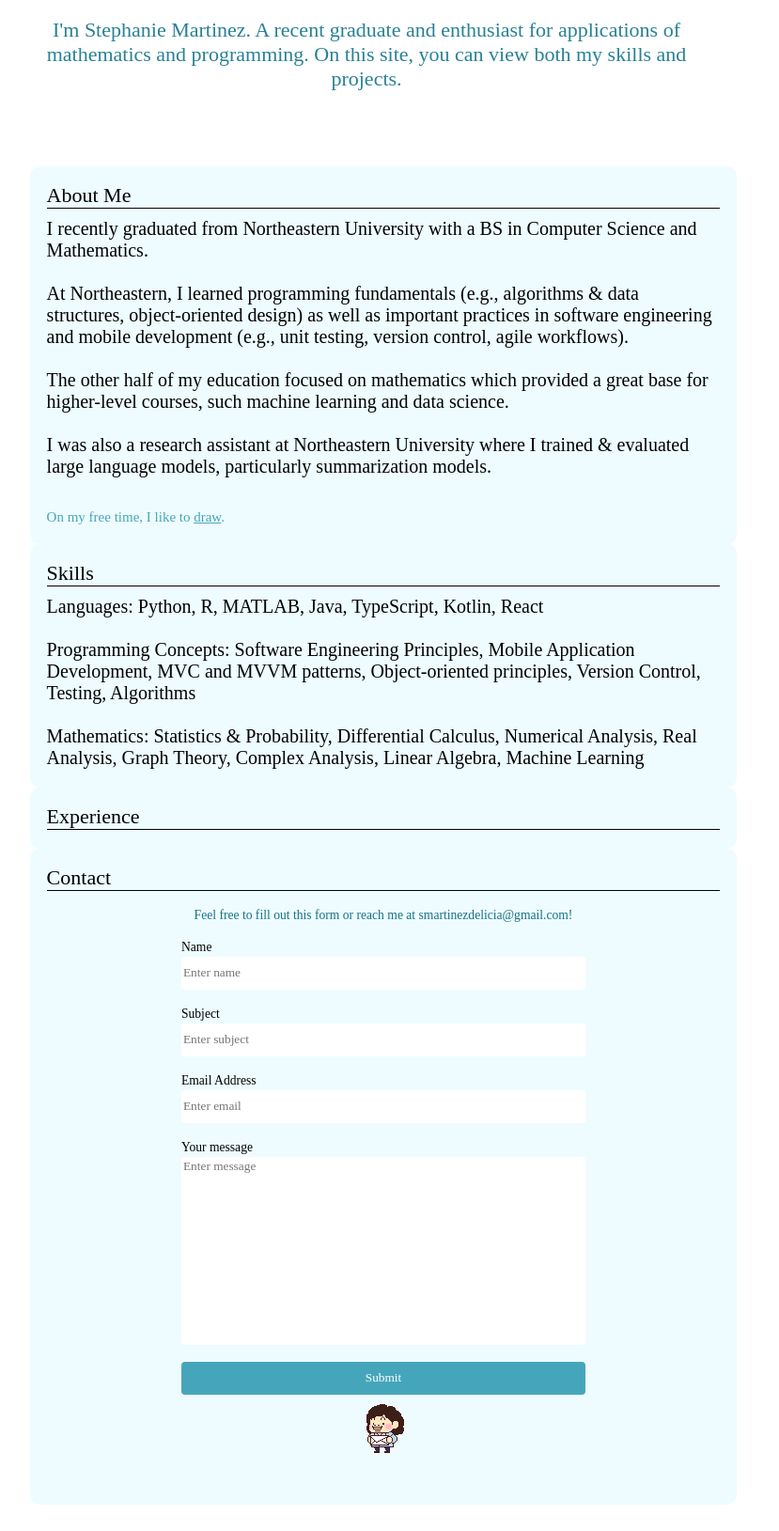
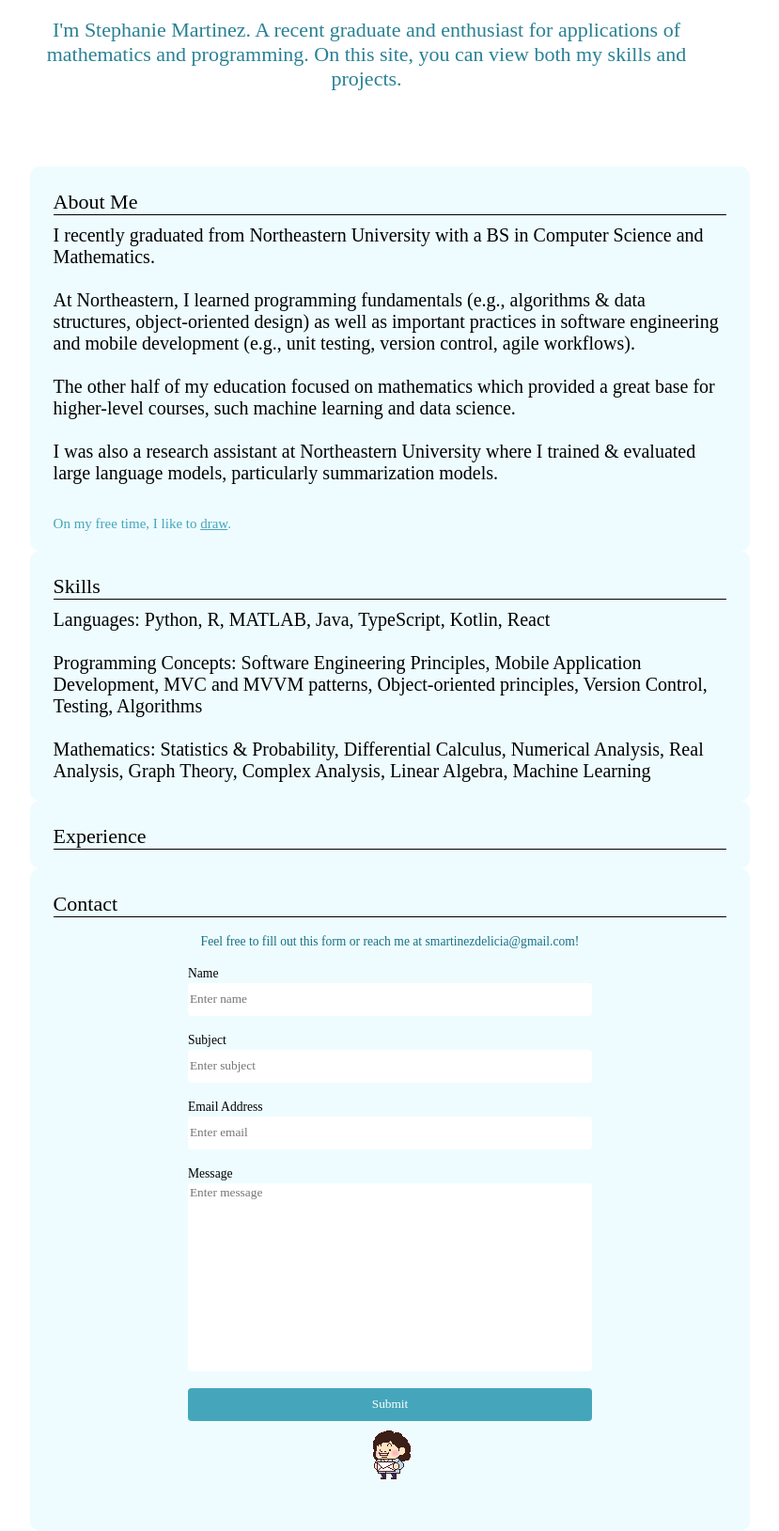
Before and after one commit to Stephanie-Delicia/stephanie-delicia.github.io, a PHP site: page / in a window 1280 px wide. Shown: the part 209-1838 px from the top of the page at 94% size, without its empty margins (250-1079 px from the left). Before the commit the page ends 1810 px from the top, so only its background shows below. Run offline with PHP 8.4, Linux system fonts and the light colour scheme.

Commit message:
Add files via upload

```diff
--- a/css/styles.css
+++ b/css/styles.css
@@ -121,7 +121,7 @@ body {
   background-color: #eefcff;
   overflow: hidden;
   top: 200px;
-  padding: 18px;
+  padding: 25px;
   scroll-margin-top: 7em;
   border-radius: 10px;
   padding-bottom: 20px;
--- a/index.html
+++ b/index.html
@@ -125,7 +125,7 @@
                 </div>
 
                 <div class="form-group">
-                    <label for="message">Your message</label>
+                    <label for="message">Message</label>
                     <br>
                     <textarea id="message"type="text"name="message"placeholder="Enter message"rows="5"required></textarea><span class="error-message" id="messageError"></span>
                 </div>
```
